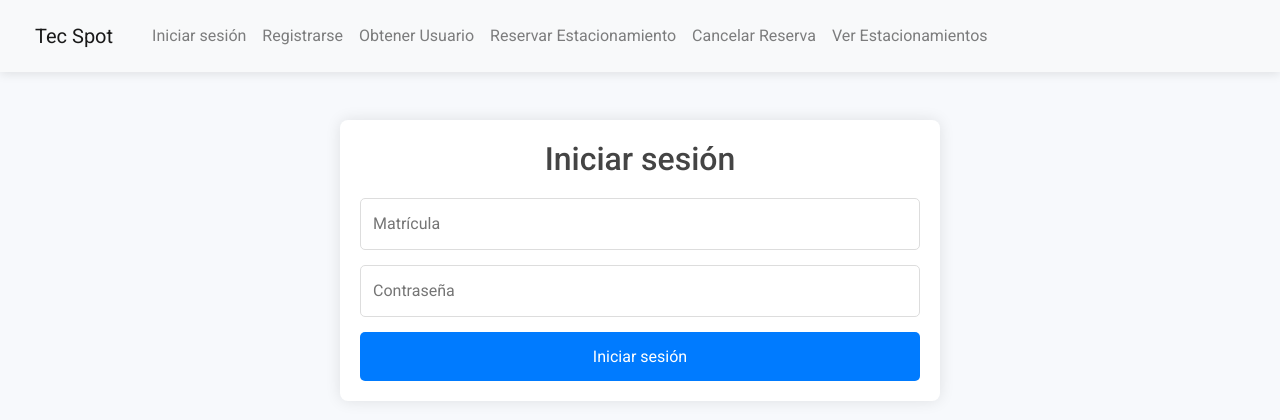
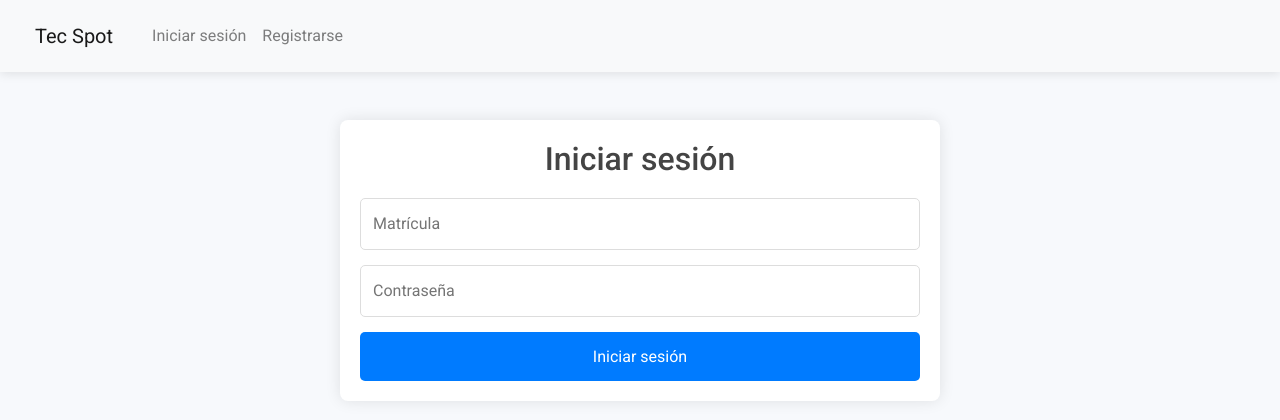
Before and after one commit to GustavoCoutino/TecSpot, a website: page frontend/index.html in a window 1280 px wide. Drawn offline with nearby package versions, Linux system fonts and the light colour scheme.

Commit message:
Actualizar navbar index

```diff
--- a/frontend/index.html
+++ b/frontend/index.html
@@ -16,16 +16,6 @@
       <div class="navbar-nav">
         <a class="nav-item nav-link" href="index.html">Iniciar sesión</a>
         <a class="nav-item nav-link" href="register.html">Registrarse</a>
-        <a class="nav-item nav-link" href="getUser.html">Obtener Usuario</a>
-        <a class="nav-item nav-link" href="reserva.html"
-          >Reservar Estacionamiento</a
-        >
-        <a class="nav-item nav-link" href="cancelarReserva.html"
-          >Cancelar Reserva</a
-        >
-        <a class="nav-item nav-link" href="estacionamientos.html"
-          >Ver Estacionamientos</a
-        >
       </div>
     </nav>
 
```
